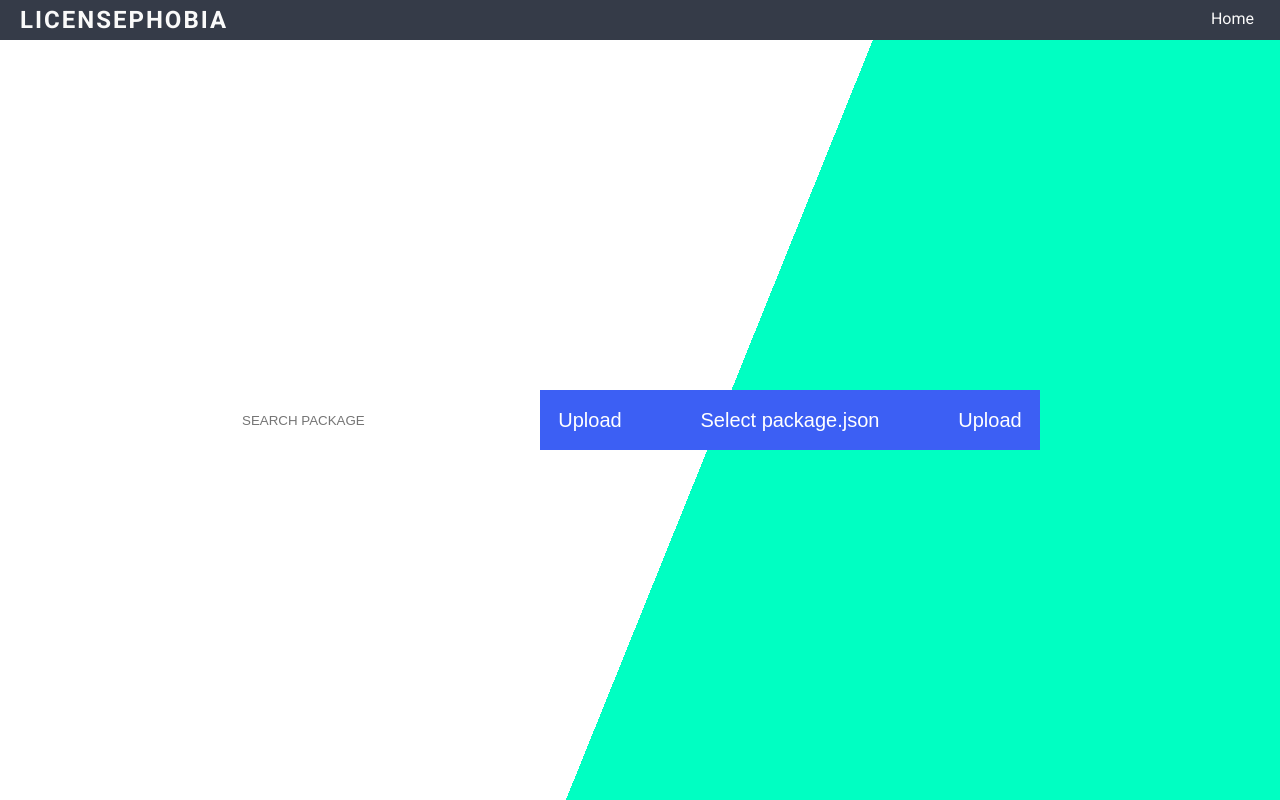
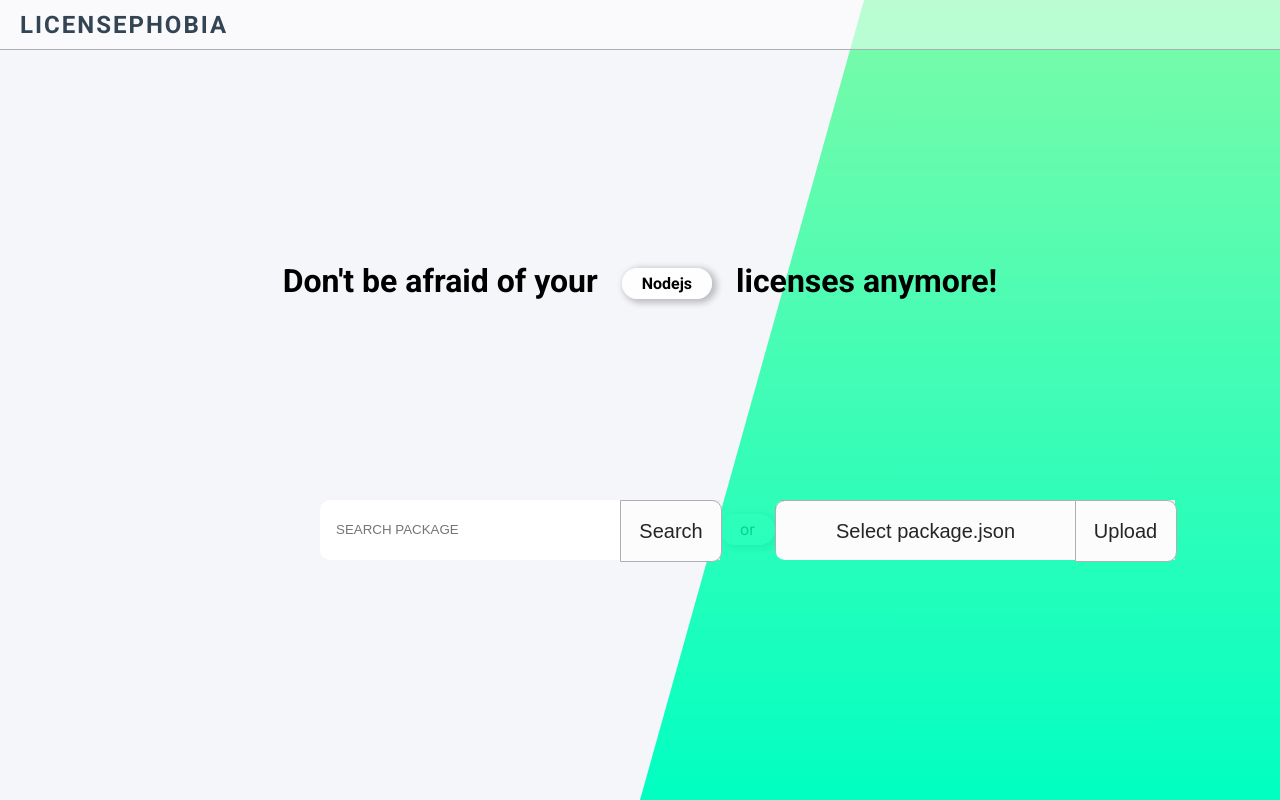
Before and after one commit to roulzhq/licensephobia-ui, a Svelte app: page / in a window 1280 px wide. Built offline with nearby package versions, Linux system fonts and the light colour scheme.

Commit message:
Some style changes

```diff
--- a/public/global.css
+++ b/public/global.css
@@ -1,7 +1,12 @@
-@import url('https://fonts.googleapis.com/css2?family=Roboto:wght@100;700&display=swap');
+@import url("https://fonts.googleapis.com/css2?family=Roboto:wght@100;700&display=swap");
 
-html, body {
+html,
+body {
   margin: 0;
   padding: 0;
-  font-family: 'Roboto', sans-serif;
+  font-family: "Roboto", sans-serif;
 }
+
+* {
+  box-sizing: border-box;
+}
--- a/src/App.svelte
+++ b/src/App.svelte
@@ -21,8 +21,6 @@
 
   @import url('https://fonts.googleapis.com/css2?family=Roboto:wght@100;300;400;500;700;900&display=swap');
   #app {
-    display: grid;
-    grid-template-rows: 40px 1fr;
     background-color: #f5f6fa;
     font-family: 'Roboto', sans-serif;
 
--- a/src/lib/Nav.svelte
+++ b/src/lib/Nav.svelte
@@ -1,52 +1,43 @@
 <script>
-  import { Link } from 'svelte-routing';
+  import { Link } from "svelte-routing";
 </script>
 
 <nav>
-  <h1>Licensephobia</h1>
-  <div class="nav-links">
-    <Link to="/" class="nav-link">Home</Link>
-  </div>
+  <Link to="/" class="title">Licensephobia</Link>
 </nav>
 
 <style>
   nav {
     height: 100%;
-    background-color: #353b48;
+    background-color: #fefefe7c;
+
+    position: fixed;
+    top: 0;
+    left: 0;
+
+    z-index: 2;
+
+    height: 50px;
+    width: 100vw;
 
     display: flex;
     justify-content: space-between;
     align-items: center;
 
+    border-bottom: 1px solid #afafaf;
+
     padding: 0 20px;
   }
 
-  nav h1 {
+  /* This is to style the links, must use :global selector*/
+  :global(.title) {
     margin: 0;
     display: inline-block;
-    color: #fafafa;
+    color: #334555;
     text-transform: uppercase;
     letter-spacing: 2px;
+    font-size: 24px;
     font-weight: bold;
-  }
-
-  .nav-links {
-    display: flex;
-    align-items: stretch;
-  }
-
-  /* This is to style the links, must use :global selector*/
-  :global(.nav-link) {
     text-decoration: none;
-    color: #fafafa;
-    line-height: 40px;
-    padding: 0 6px;
-    border-bottom: 2px solid transparent;
-    transition: .1s all ease-in-out;
-  }
-
-  :global(.nav-link):hover {
-    background-color: #fefefe22;
-    border-bottom: 2px solid #00a8ff;
   }
 </style>
--- /dev/null
+++ b/src/lib/components/Package-Search.svelte
@@ -0,0 +1,96 @@
+<script>
+  const valid = false;
+
+  const searchString = "";
+
+  const searchClick = async () => {
+    fetch("http://localhost:8000/search/npm", {
+      method: "POST",
+      body: searchString,
+      headers: {
+        "content-type": "application/json",
+      },
+    })
+      .then((response) => response.json())
+      .then((result) => {
+        onSearchDone(result);
+      })
+      .catch((error) => {
+        console.error("Error: ", error);
+      });
+  };
+</script>
+
+<div class="package-search">
+  <input
+    type="search"
+    id="searchPkg"
+    name="searchPkg"
+    placeholder="SEARCH PACKAGE"
+    value="{searchString}"
+  />
+
+  <button on:click="{searchClick}">SEARCH</button>
+</div>
+
+<style>
+  .package-search {
+    display: flex;
+    justify-content: center;
+    align-items: center;
+    height: 60px;
+  }
+
+  input,
+  button {
+    display: block;
+    position: relative;
+    width: 300px;
+    margin: auto;
+    cursor: pointer;
+    border: 0;
+    height: 60px;
+    outline: 0;
+  }
+
+  input {
+    border-radius: 10px 0 0 10px;
+    padding: 0 0 0 16px;
+  }
+
+  button {
+    width: 100px;
+  }
+
+  input:after {
+    border-radius: 10px 0 0 10px;
+  }
+
+  input:after,
+  button:after {
+    transition: 200ms all ease;
+    background-color: #fcfcfc;
+    border: 1px solid #afafaf;
+    line-height: 60px;
+    color: #252525;
+    font-size: 1.5em;
+    text-align: center;
+    position: absolute;
+    top: 0;
+    left: 0;
+    width: 100%;
+    height: 100%;
+    display: block;
+    content: "Select package.json";
+  }
+
+  button:after {
+    content: "Search";
+    border-radius: 0px 10px 10px 0;
+  }
+
+  input:hover:after,
+  button:hover:after {
+    background-color: #f1f1f1;
+  }
+</style>
--- a/src/lib/components/Package-Upload.svelte
+++ b/src/lib/components/Package-Upload.svelte
@@ -2,13 +2,8 @@
   import { packages } from "../../store";
   /* eslint-disable-next-line import/no-mutable-exports */
   export let onUploadStarted = null;
-  /* eslint-disable-next-line import/no-mutable-exports */
-  export let onUploadDone = null;
 
   let files;
-  const valid = false;
-
-  const searchString = "";
 
   const addPackage = (pkg) => {
     $packages = [...$packages, pkg];
@@ -44,36 +39,7 @@
       console.log("websocket closed");
     };
   };
-
-  const searchClick = async () => {
-    fetch("http://localhost:8000/search/npm", {
-      method: "POST",
-      body: searchString,
-      headers: {
-        "content-type": "application/json",
-      },
-    })
-      .then((response) => response.json())
-      .then((result) => {
-        onSearchDone(result);
-      })
-      .catch((error) => {
-        console.error("Error: ", error);
-      });
-  };
 </script>
-
-<div class="package-search">
-  <input
-    type="search"
-    id="searchPkg"
-    name="searchPkg"
-    placeholder="SEARCH PACKAGE"
-    value="{searchString}"
-  />
-
-  <button on:click="{searchClick}">SEARCH</button>
-</div>
 
 <div class="package-upload">
   <input
@@ -95,13 +61,6 @@
     height: 60px;
   }
 
-  .package-search {
-    display: flex;
-    justify-content: center;
-    align-items: center;
-    height: 60px;
-  }
-
   input,
   button {
     display: block;
@@ -114,16 +73,25 @@
     outline: 0;
   }
 
+  input {
+    border-radius: 10px 0 0 10px;
+  }
+
   button {
     width: 100px;
+  }
+
+  input:after {
+    border-radius: 10px 0 0 10px;
   }
 
   input:after,
   button:after {
     transition: 200ms all ease;
-    background-color: #3c5ff4;
+    background-color: #fcfcfc;
+    border: 1px solid #afafaf;
     line-height: 60px;
-    color: #fff;
+    color: #252525;
     font-size: 1.5em;
     text-align: center;
     position: absolute;
@@ -137,10 +105,11 @@
 
   button:after {
     content: "Upload";
+    border-radius: 0px 10px 10px 0;
   }
 
   input:hover:after,
   button:hover:after {
-    background-color: #4868f7;
+    background-color: #f1f1f1;
   }
 </style>
--- a/src/lib/components/Package-Viewer.svelte
+++ b/src/lib/components/Package-Viewer.svelte
@@ -1,8 +1,7 @@
 <script>
-
-  import { packages } from '../../store';
-  import PackageTile from './Package-Tile.svelte';
-  import PackageDetail from './Package-Detail.svelte';
+  import { packages } from "../../store";
+  import PackageTile from "./Package-Tile.svelte";
+  import PackageDetail from "./Package-Detail.svelte";
   // eslint-disable-next-line import/no-mutable-exports
   export let packageResult = null;
 
@@ -43,54 +42,52 @@
 </script>
 
 {#if tileClicked}
-<PackageDetail packageTitle="{titleText}" packageType="{licenseText}" packageVersion="{versionText}" packageDescription="{descText}" packageLink="{linkText}"></PackageDetail>
+<PackageDetail
+  packageTitle="{titleText}"
+  packageType="{licenseText}"
+  packageVersion="{versionText}"
+  packageDescription="{descText}"
+  packageLink="{linkText}"
+></PackageDetail>
 
 {:else}
 <div class="package-viewer">
-<h1 class="package-viewer-headline">Your package.json</h1>
+  <h1 class="package-viewer-headline">Your package.json</h1>
 
-<div class="package-viewer-body">
-  {#each $packages as pkg}
-  <div on:click={(e) => goToDetail(pkg.version.used, pkg.license.type, pkg.name, pkg.description, pkg.url)}>
-    <PackageTile versionText="{pkg.version.used}" licenseTag="{pkg.license.type}" pkgName="{pkg.name}" sloganText="{pkg.description}" linkURL="{pkg.url}"></PackageTile>
+  <div class="package-viewer-body">
+    {#each $packages as pkg}
+    <PackageTile
+      versionText="{pkg.version.used}"
+      licenseTag="{pkg.license.type}"
+      pkgName="{pkg.name}"
+      sloganText="{pkg.description}"
+      linkURL="{pkg.url}"
+    ></PackageTile>
+    {/each}
   </div>
-  {/each}
-</div>
 </div>
 {/if}
 
 <style>
-
-
   .package-viewer {
-    display:grid;
-    grid-template-rows: 1f 5fr;
+    display: grid;
+    grid-template-rows: 1fr 5fr;
+    height: 100%;
+    width: 80%;
+    padding: 50px 0;
   }
 
   .package-viewer-headline {
-    grid-row: 1;
+    display: flex;
+    align-items: center;
   }
 
   .package-viewer-body {
     display: grid;
     grid-template-columns: repeat(3, 1fr);
-    grid-template-rows: 1fr;
+    grid-template-rows: 200px;
     gap: 10px;
-    grid-row: 2;
+    overflow: auto;
+    padding: 20px 0;
   }
-
-  .package-viewer-body .package {
-    background-color: #fefefe;
-    box-shadow: 4px 4px 4px #21212144;
-    padding: 10px;
-  }
-
-  .package-viewer-body .package .package-name {
-    font-weight: bold;
-  }
-
-  .package-viewer-body .package .package-description {
-    margin-bottom: 8px;
-  }
-
 </style>
--- a/src/pages/Home.svelte
+++ b/src/pages/Home.svelte
@@ -1,14 +1,9 @@
 <script>
   import PackageUpload from "../lib/components/Package-Upload.svelte";
+  import PackageSearch from "../lib/components/Package-Search.svelte";
   import PackageViewer from "../lib/components/Package-Viewer.svelte";
 
-  let searchedPackage = null;
-
   let scanningStarted = false;
-
-  function onSearchDone(pkg) {
-    searchedPackage = pkg;
-  }
 
   function onUploadStarted() {
     scanningStarted = true;
@@ -16,11 +11,22 @@
 </script>
 
 <div class="home">
+  <div class="background-gradient"></div>
+
   {#if !scanningStarted}
-  <PackageUpload
-    class="package-upload-view"
-    onUploadStarted="{onUploadStarted}"
-  ></PackageUpload>
+  <h1>
+    Don't be afraid of your
+    <span class="package-manager-badge">Nodejs</span> licenses anymore!
+  </h1>
+
+  <div class="actions">
+    <PackageSearch></PackageSearch>
+    <span>or</span>
+    <PackageUpload
+      class="package-upload-view"
+      onUploadStarted="{onUploadStarted}"
+    ></PackageUpload>
+  </div>
 
   {:else}
   <PackageViewer></PackageViewer>
@@ -34,16 +40,45 @@
     display: flex;
     justify-content: center;
     align-items: center;
-    background: linear-gradient(
-      112deg,
-      #ffffff 0%,
-      #ffffff 55%,
-      #00ffc2 55%,
-      #00ffc2 100%
-    );
+    flex-flow: column;
   }
 
-  .package-upload-view {
-    height: 100vh;
+  h1 {
+    margin-bottom: 200px;
+    z-index: 1;
+  }
+
+  .background-gradient {
+    position: fixed;
+    top: 0;
+    right: 0;
+    width: 50%;
+    height: 100%;
+    clip-path: polygon(35% 0, 100% 0, 100% 100%, 0% 100%);
+    background: linear-gradient(#00ff557e 0%, #00ffc2 100%);
+  }
+
+  .actions {
+    display: flex;
+    justify-content: space-between;
+    width: 50%;
+    align-items: center;
+  }
+
+  .actions span {
+    box-shadow: 3px 2px 6px 2px #21212144;
+    padding: 6px 20px;
+    border-radius: 25px;
+    background-color: #fefefe;
+  }
+
+  .package-manager-badge {
+    vertical-align: middle;
+    box-shadow: 3px 2px 6px 2px #21212144;
+    border-radius: 25px;
+    font-size: 16px;
+    padding: 6px 20px;
+    margin: 0 16px;
+    background-color: #fefefe;
   }
 </style>
```
Also changed, not shown: src/lib/components/Package-Tile.svelte (+34 -34 lines).
